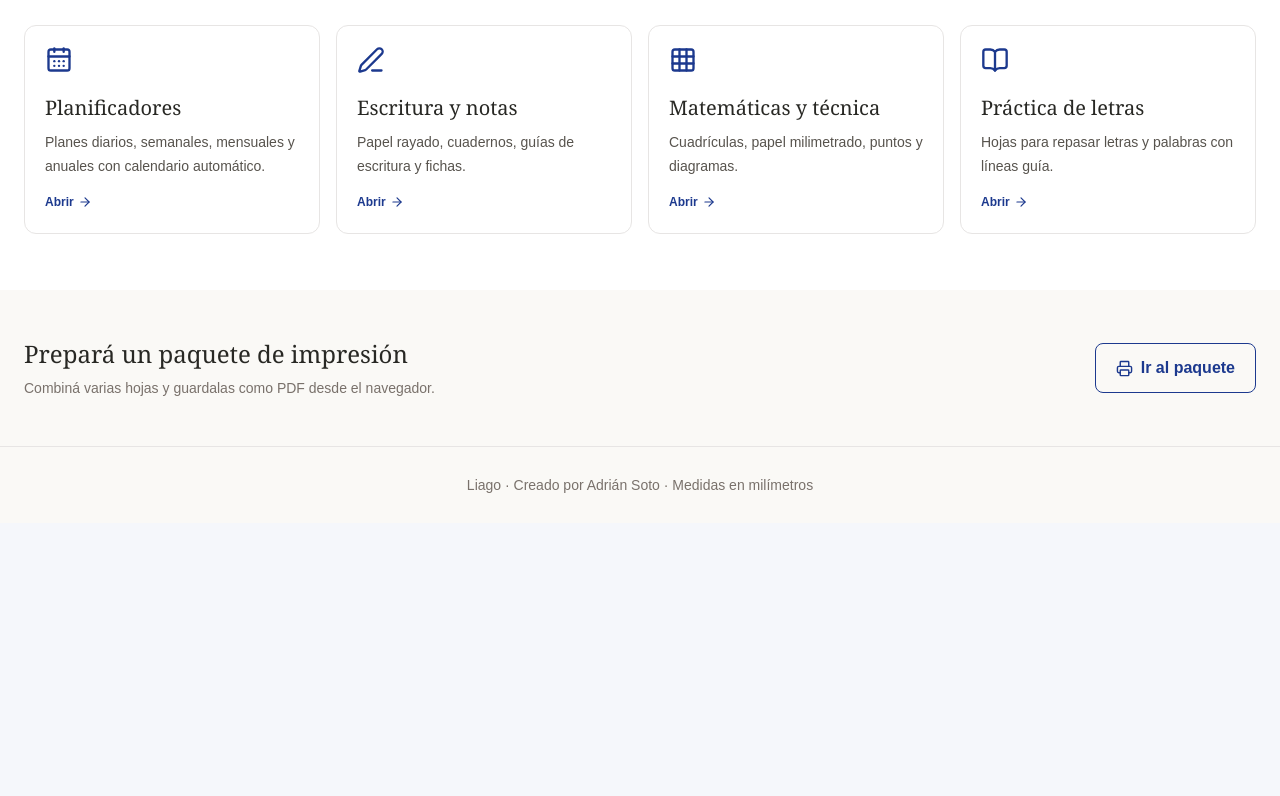
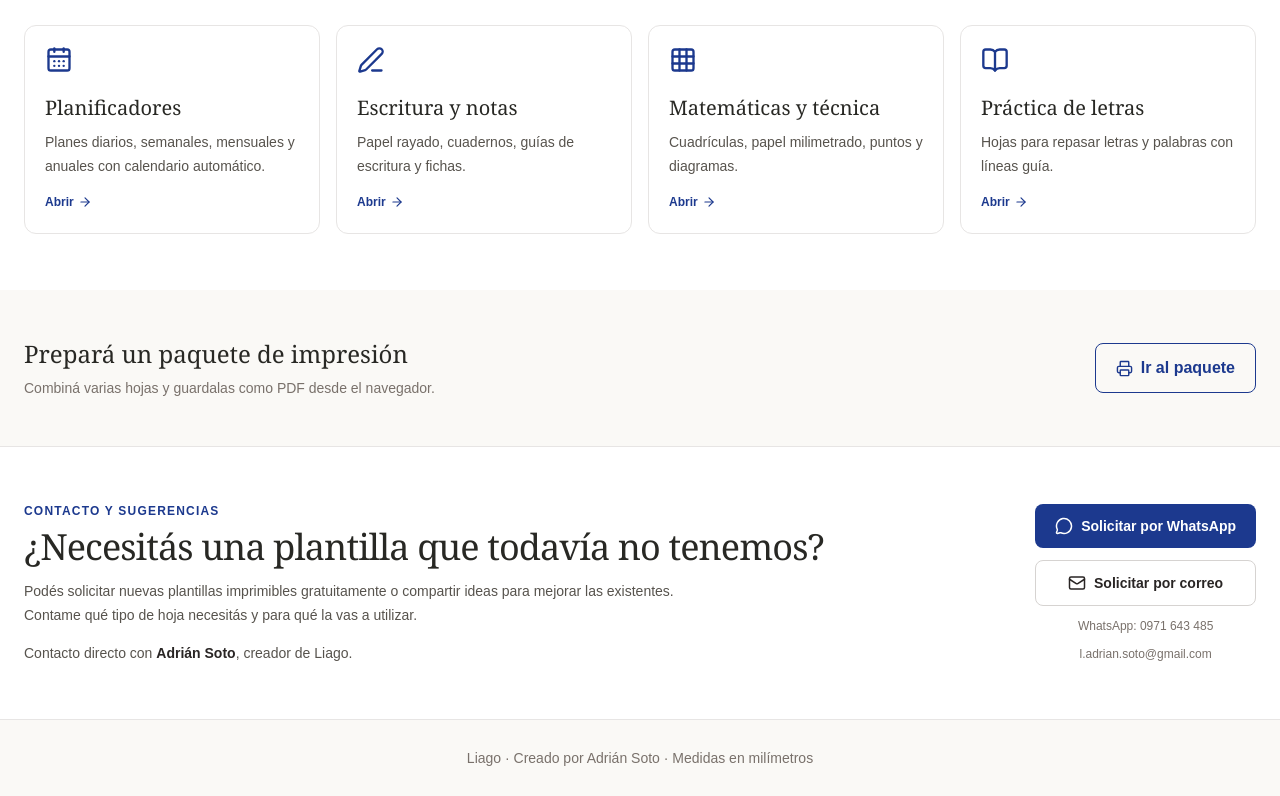
Before and after one commit to soto-cmd/liago, a Next.js app: page /plantillas/inicio in a window 1280 px wide. Shown: the part 958-1754 px from the top of the page. Before the commit the page ends 1481 px from the top, so only its background shows below. Built offline with nearby package versions, Linux system fonts and the light colour scheme.

Commit message:
feat: contacto público y solicitudes de plantillas gratuitas en portada Liago

```diff
--- a/app/plantillas/inicio/page.tsx
+++ b/app/plantillas/inicio/page.tsx
@@ -1,6 +1,6 @@
 import Link from "next/link";
 import PlantillasNav from "../nav";
-import {ArrowRight,BookOpen,CalendarDays,Grid3X3,Layers,PenLine,Printer} from "lucide-react";
+import {ArrowRight,BookOpen,CalendarDays,Grid3X3,Mail,MessageCircle,PenLine,Printer} from "lucide-react";
 
 const sections=[
  {title:"Planificadores",detail:"Planes diarios, semanales, mensuales y anuales con calendario automático.",icon:CalendarDays,href:"/plantillas?template=plan-semanal"},
@@ -40,6 +40,21 @@ export default function InicioPlantillas(){
   </div>
  </section>
  <section className="mx-auto flex max-w-7xl flex-wrap items-center justify-between gap-5 px-6 py-12"><div><h2 className="font-serif text-2xl">Prepará un paquete de impresión</h2><p className="mt-2 text-sm text-stone-500">Combiná varias hojas y guardalas como PDF desde el navegador.</p></div><Link href="/plantillas?panel=paquete" className="inline-flex items-center gap-2 rounded-lg border border-blue-900 px-5 py-3 font-semibold text-blue-900"><Printer size={17}/> Ir al paquete</Link></section>
+ <section id="solicitar-plantilla" className="border-t border-stone-200 bg-white py-14">
+ <div className="mx-auto grid max-w-7xl gap-8 px-6 lg:grid-cols-[1fr_auto] lg:items-center">
+  <div>
+   <p className="mb-2 text-xs font-bold uppercase tracking-widest text-blue-900">Contacto y sugerencias</p>
+   <h2 className="font-serif text-3xl tracking-tight sm:text-4xl">¿Necesitás una plantilla que todavía no tenemos?</h2>
+   <p className="mt-3 max-w-2xl text-sm leading-6 text-stone-600">Podés solicitar nuevas plantillas imprimibles gratuitamente o compartir ideas para mejorar las existentes. Contame qué tipo de hoja necesitás y para qué la vas a utilizar.</p>
+   <p className="mt-4 text-sm text-stone-600">Contacto directo con <strong className="text-stone-800">Adrián Soto</strong>, creador de Liago.</p>
+  </div>
+  <div className="flex w-full flex-col gap-3 sm:w-auto">
+   <a href="https://wa.me/595971643485?text=Hola%20Adri%C3%A1n%2C%20quisiera%20solicitar%20una%20nueva%20plantilla%20para%20Liago." target="_blank" rel="noopener noreferrer" className="inline-flex items-center justify-center gap-2 rounded-lg bg-blue-900 px-5 py-3 text-sm font-semibold text-white hover:bg-blue-800"><MessageCircle size={18}/> Solicitar por WhatsApp</a>
+   <a href="mailto:l.adrian.soto@gmail.com?subject=Solicitud%20de%20plantilla%20-%20Liago" className="inline-flex items-center justify-center gap-2 rounded-lg border border-stone-300 px-5 py-3 text-sm font-semibold text-stone-800 hover:border-blue-900"><Mail size={18}/> Solicitar por correo</a>
+   <p className="text-center text-xs text-stone-500">WhatsApp: 0971 643 485</p>
+   <p className="text-center text-xs text-stone-500">l.adrian.soto@gmail.com</p>
+  </div>
+ </div></section>
  <footer className="border-t border-stone-200 px-6 py-7 text-center text-sm text-stone-500">Liago · Creado por Adrián Soto · Medidas en milímetros</footer>
  </main>;
 }
```
